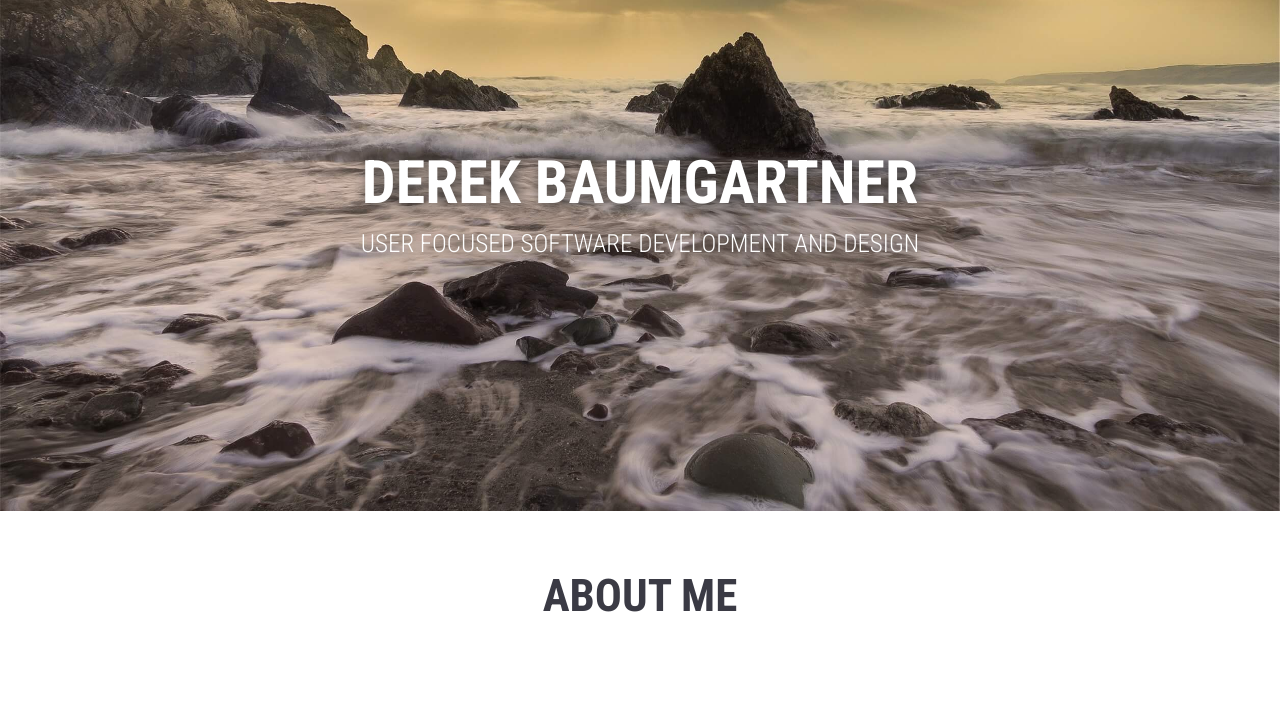
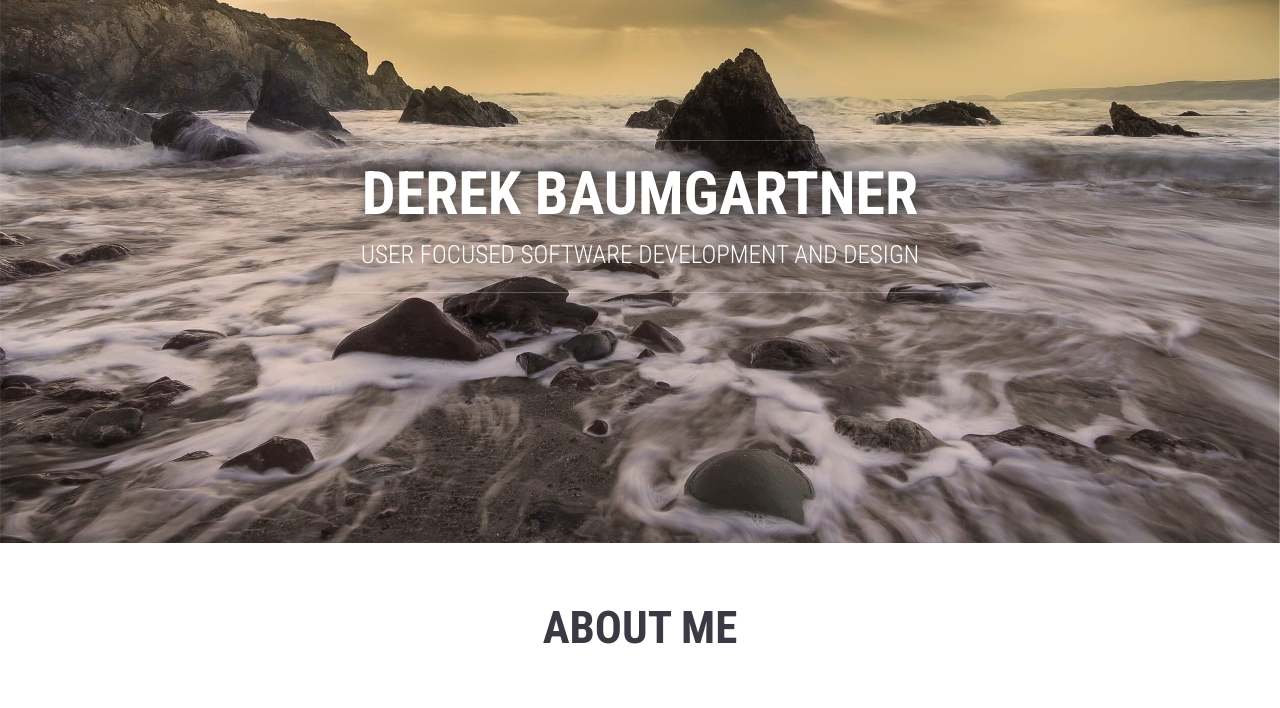
Before and after one commit to Deba9398/deba9398.github.io, a plain HTML site: page index.html in a window 1280 px wide. Shown: the part 73-781 px from the top of the page. Drawn offline with nearby package versions, Linux system fonts and the light colour scheme.

Commit message:
Add title border.

```diff
--- a/css/style.css
+++ b/css/style.css
@@ -76,6 +76,13 @@ header {
     top: 50%;
     text-shadow: 2px 2px 15px #333;
     position: relative;
+}
+
+#title-box {
+    display: inline-block;
+    padding: 1rem 2rem 2rem 2rem;
+    border-top: thin solid rgba(255,255,255,0.25);
+    border-bottom: thin solid rgba(255,255,255,0.25);
 }
 
 .subtitle {
--- a/index.html
+++ b/index.html
@@ -33,9 +33,11 @@
         </div>
     </div>
     <div id="title">
-        <span id="title-span">DEREK BAUMGARTNER</span>
-        <div class="subtitle">
-            USER FOCUSED SOFTWARE DEVELOPMENT AND DESIGN
+        <div id="title-box">
+            DEREK BAUMGARTNER
+            <div class="subtitle">
+                USER FOCUSED SOFTWARE DEVELOPMENT AND DESIGN
+            </div>
         </div>
     </div>
 </header>
```
